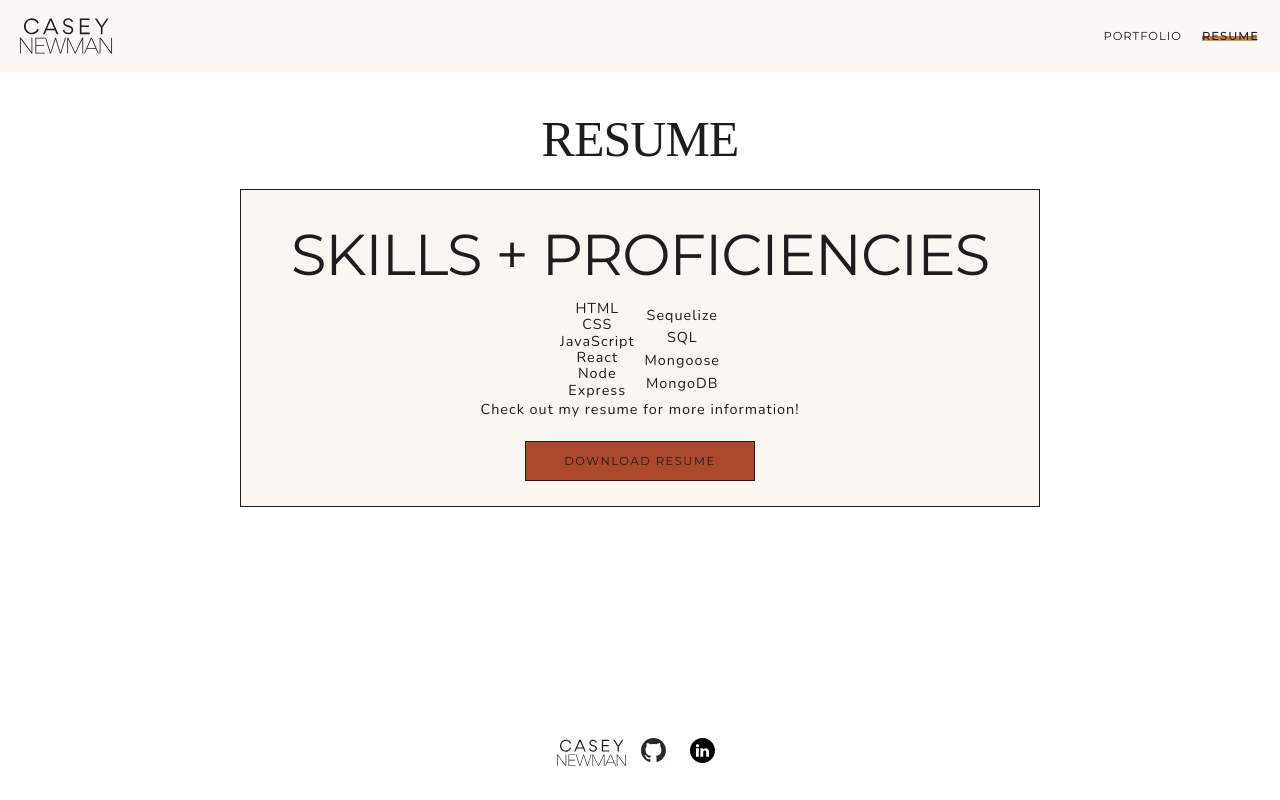
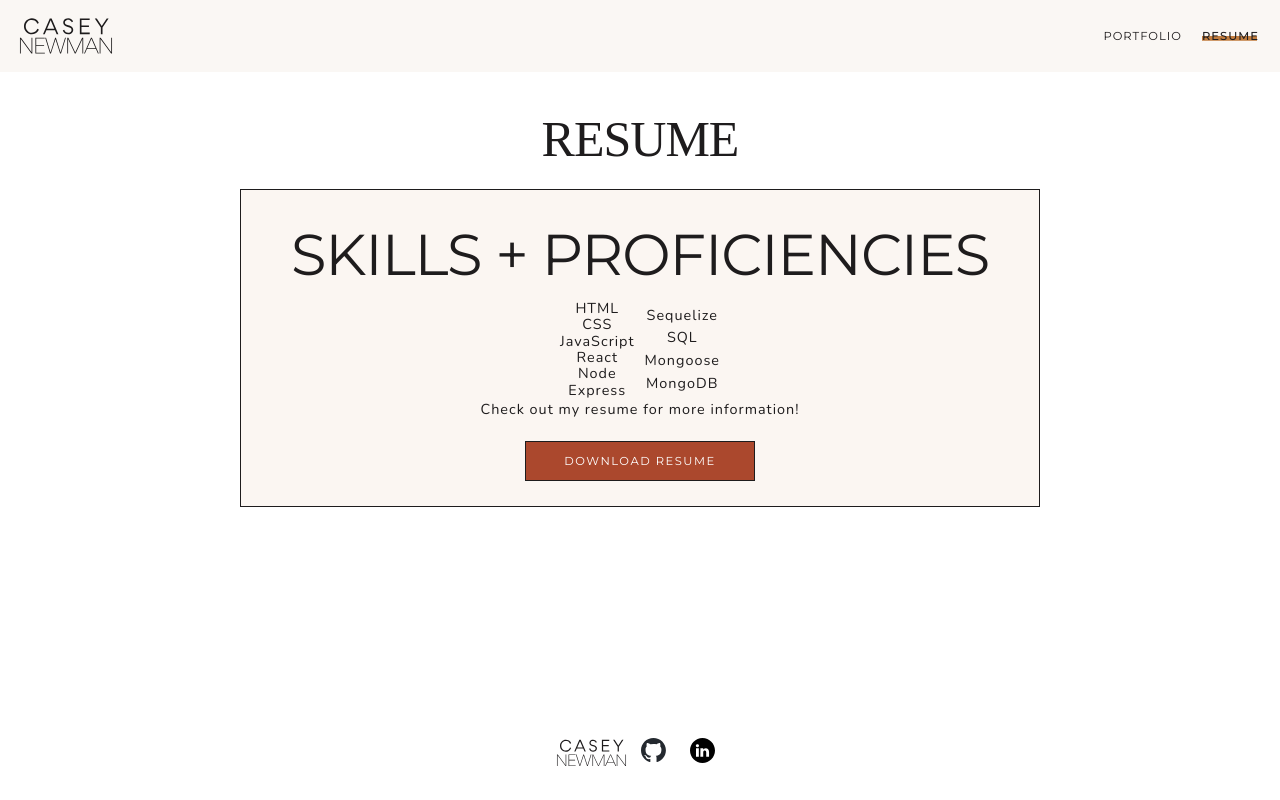
Before and after one commit to caseynewman/react-portfolio, a React (Vite) app: page /resume in a window 1280 px wide. Built offline with nearby package versions, Linux system fonts and the light colour scheme; a web font is replaced by a local one.

Commit message:
adjusting button styling

```diff
--- a/src/components/Button/style.css
+++ b/src/components/Button/style.css
@@ -18,8 +18,18 @@
     margin: 5px;
 }
 
+.my-button a {
+    color: #fff !important;
+}
+
 .my-button:hover {
     color: #000 !important;
     background-color: #C17C3E;
+    font-weight: 500;
     transition: .5s;
 }
+
+.my-button:hover a {
+    color: #000 !important;
+    font-weight: 500;
+}
```
